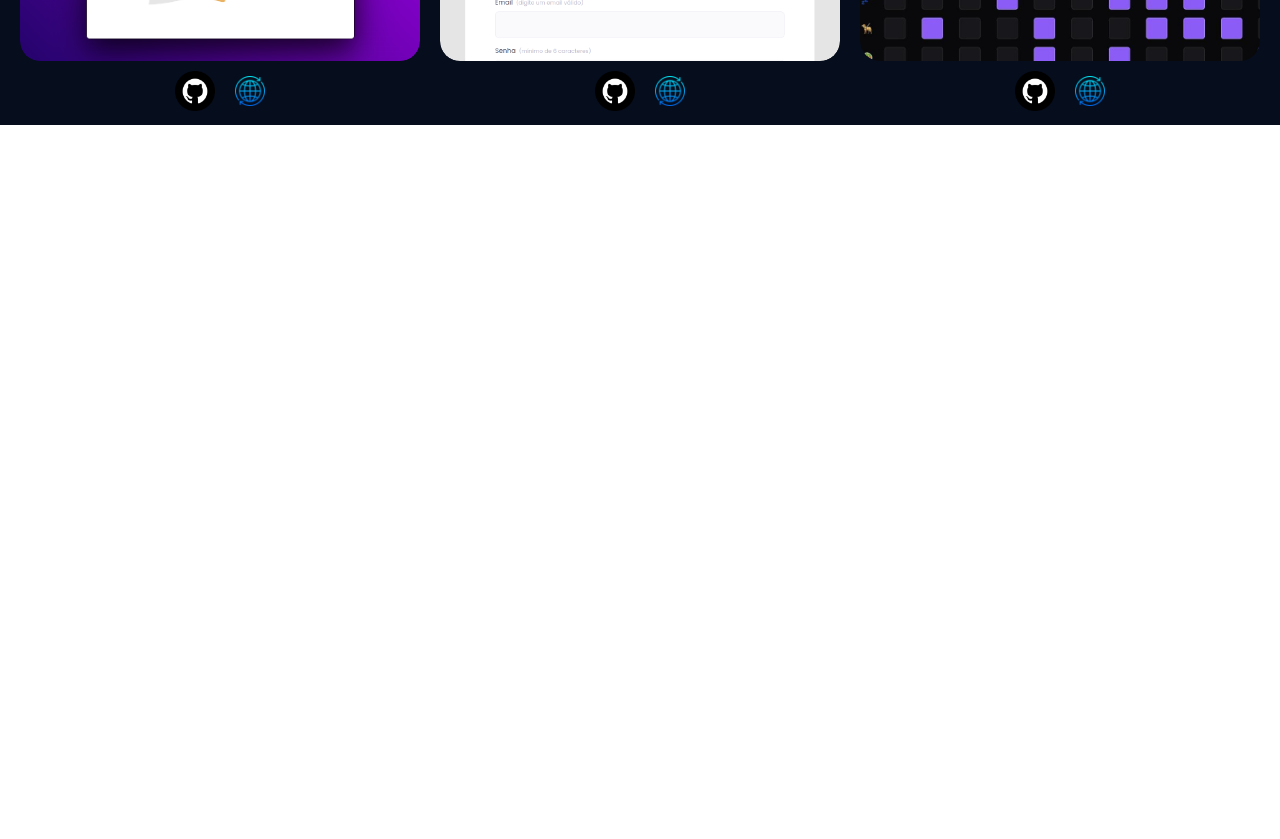
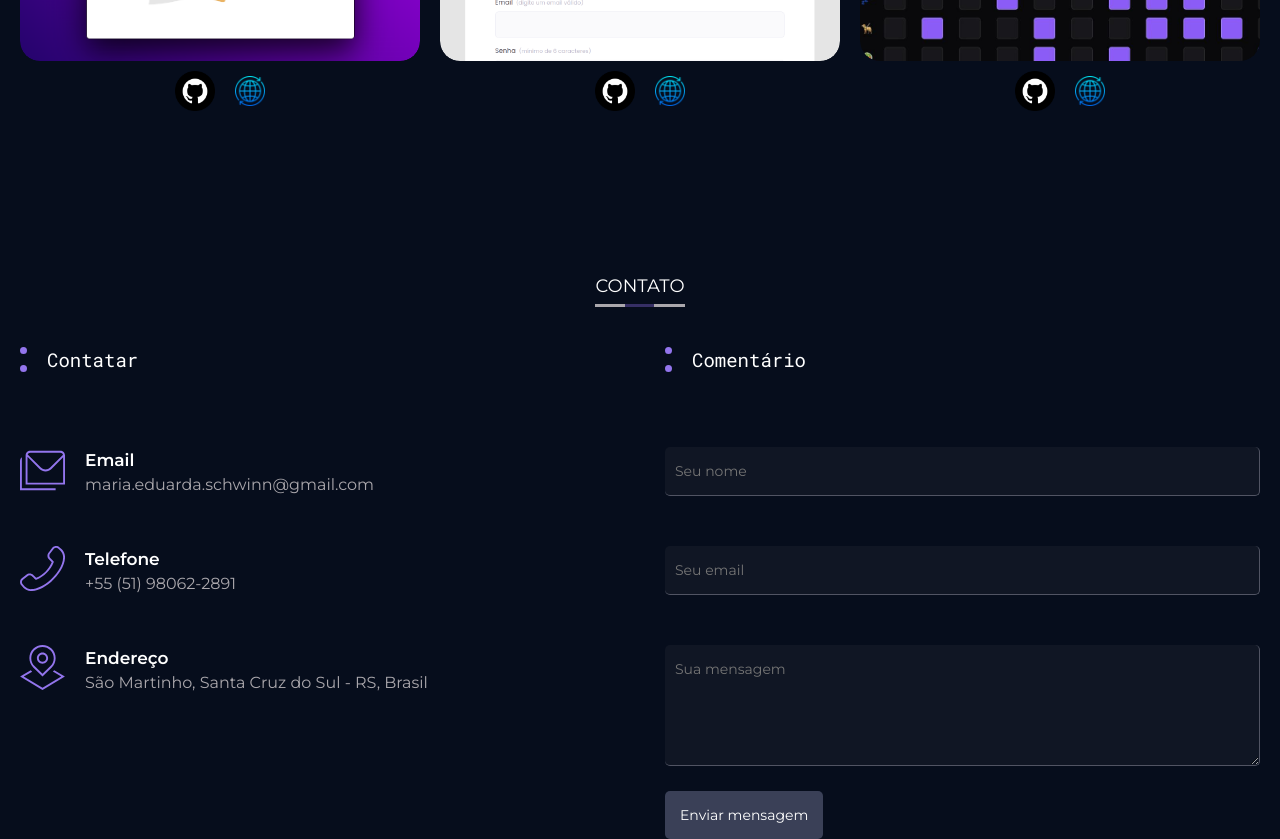
Before and after one commit to Maria-Eduarda-Rodrigues-Schwinn/portfolio, a React (Vite) app in the folder frontend/: page / in a window 1280 px wide. Shown: the part 4500-5339 px from the top of the page. Before the commit the page ends 4625 px from the top, so only its background shows below. Built offline with nearby package versions, Linux system fonts and the light colour scheme.

Commit message:
add contact section

```diff
--- a/frontend/src/Pages/Home/index.jsx
+++ b/frontend/src/Pages/Home/index.jsx
@@ -1,6 +1,7 @@
 import { LimitedWidthWrapper } from "../../components/LimitedWidth"
 import { ProjectsSection } from "./sections/Projects"
 import { ServicesSection } from "./sections/Services"
+import { ContactSection } from "./sections/Contact"
 import { CareerSection } from "./sections/Career"
 import { HeaderSection } from "./sections/Header"
 import { AboutSection } from "./sections/About"
@@ -18,6 +19,7 @@ export function Home() {
           <ServicesSection />
           <CareerSection />
           <ProjectsSection />
+          <ContactSection />
         </Main>
       </LimitedWidthWrapper>
     </Container>
--- /dev/null
+++ b/frontend/src/Pages/Home/sections/Contact/index.jsx
@@ -0,0 +1,52 @@
+import localization_icon from "../../../../assets/icons/localization.svg"
+import telephone_icon from "../../../../assets/icons/telephone.svg"
+import { ContactBox } from "../../../../components/ContactBox"
+import email_icon from "../../../../assets/icons/email.svg"
+import { Subtitle } from "../../../../components/Subtitle"
+import { Content, FormArea } from "./styles"
+
+export function ContactSection() {
+  return (
+    <div id="contact">
+      <Subtitle content="Contato" />
+      <Content>
+        <div>
+          <h2>Contatar</h2>
+          <ContactBox
+            link="mailto:maria.eduarda.schwinn@gmail.com"
+            icon={email_icon}
+            title="Email"
+            description="maria.eduarda.schwinn@gmail.com"
+          />
+          <ContactBox
+            link="tel:+5551980622891"
+            icon={telephone_icon}
+            title="Telefone"
+            description="+55 (51) 98062-2891"
+          />
+          <ContactBox
+            icon={localization_icon}
+            title="Endereço"
+            description="São Martinho, Santa Cruz do Sul - RS, Brasil"
+          />
+        </div>
+        <FormArea>
+          <h2>Comentário</h2>
+          <label htmlFor="name">Digite seu nome</label>
+          <input id="name" type="text" placeholder="Seu nome" />
+          <label htmlFor="email">Digite seu email</label>
+          <input id="email" type="email" placeholder="Seu email" />
+          <label htmlFor="message">Deixe seu comentário</label>
+          <textarea
+            rows="5"
+            cols="25"
+            id="message"
+            type="textarea"
+            placeholder="Sua mensagem"
+          />
+          <button type="submit">Enviar mensagem</button>
+        </FormArea>
+      </Content>
+    </div>
+  )
+}
--- /dev/null
+++ b/frontend/src/Pages/Home/sections/Contact/styles.js
@@ -0,0 +1,55 @@
+import styled from "styled-components"
+
+export const Content = styled.div`
+  display: flex;
+  gap: 50px;
+
+  div {
+    flex: 1;
+  }
+
+  h2 {
+    font-family: ${({ theme }) => theme.FONTS.ROBOTO_MONO};
+    font-weight: 400;
+    padding-left: 20px;
+    border-left: 7px dotted ${({ theme }) => theme.COLORS.PURPLE};
+    font-size: 19px;
+
+    margin-bottom: 50px;
+  }
+`
+
+export const FormArea = styled.div`
+  display: flex;
+  flex-direction: column;
+
+  label {
+    display: none;
+  }
+
+  input, textarea {
+    font-family: ${({ theme }) => theme.FONTS.MONTSERRAT};
+    font-size: 14px;
+    width: 100%;
+    padding: 15px 10px;
+    border: none;
+    border-bottom: 0.5px solid ${({ theme }) => theme.COLORS.GRAY_300};
+    border-right: 0.5px solid ${({ theme }) => theme.COLORS.GRAY_300};
+    border-radius: 5px;
+    background-color: ${({ theme }) => theme.COLORS.DARK_GRAY};
+    color: ${({ theme }) => theme.COLORS.WHITE};
+
+    margin: 25px 0;
+  }
+
+  button {
+    font-family: ${({ theme }) => theme.FONTS.MONTSERRAT};
+    font-size: 14px;
+    background-color: ${({ theme }) => theme.COLORS.GRAY_500};
+    padding: 15px;
+    width: fit-content;
+    border-radius: 5px;
+    border: none;
+    color: ${({ theme }) => theme.COLORS.WHITE};
+  }
+`
```
